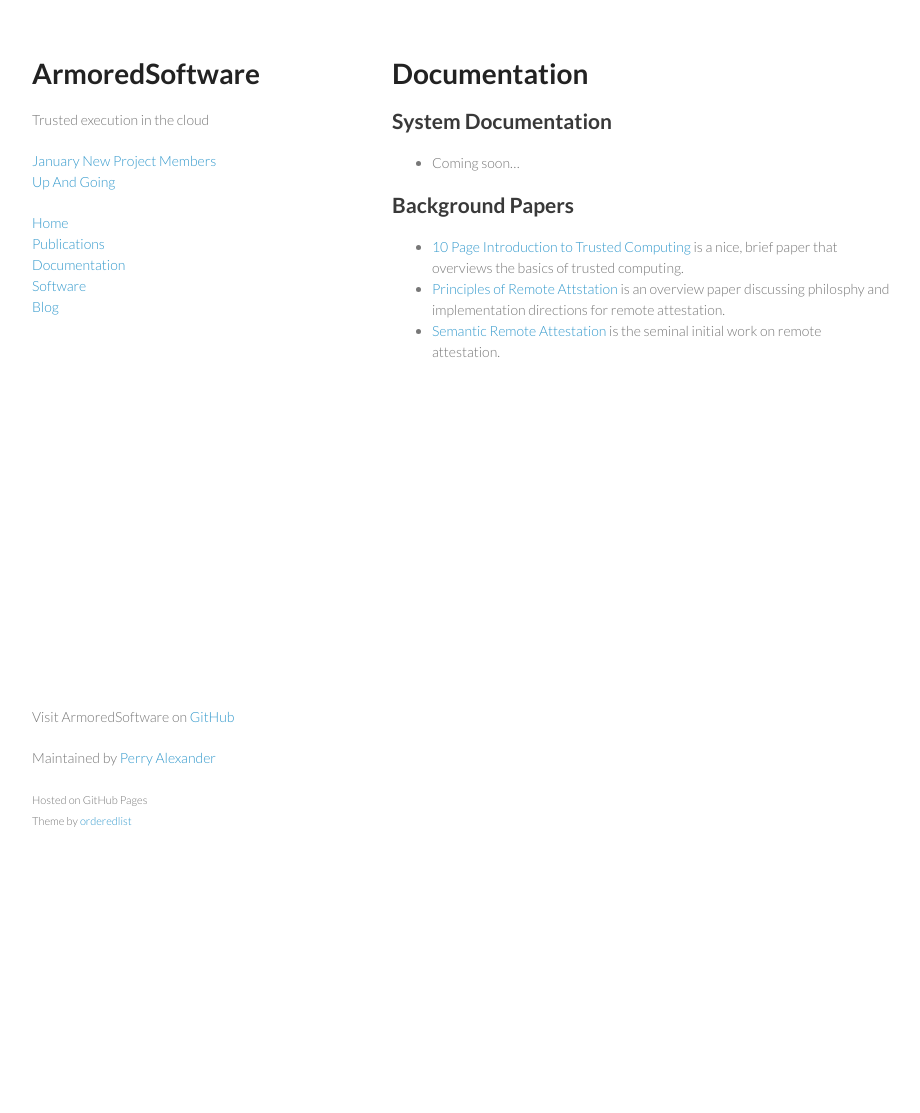
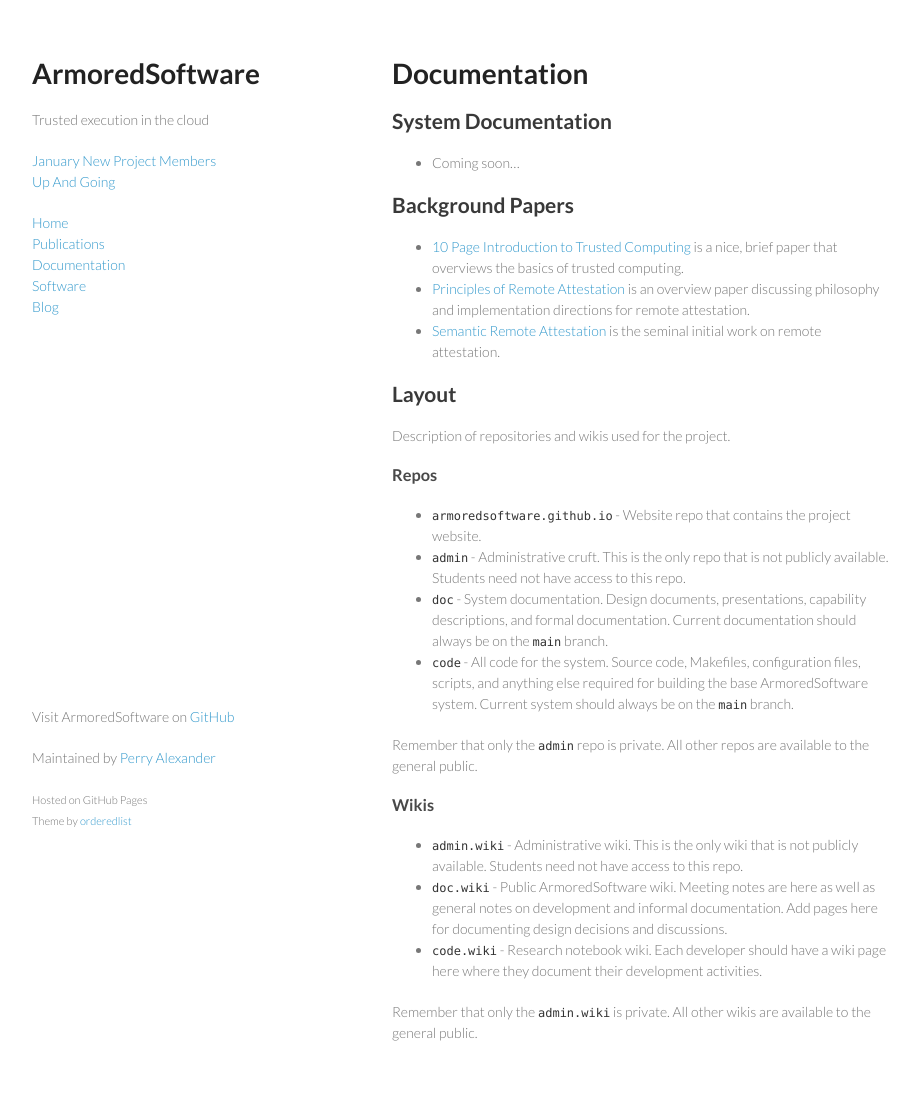
Before and after one commit to armoredsoftware/armoredsoftware.github.io, a Jekyll site: the page built from documentation.md, in a window 1280 px wide. Shown: the whole page, without its empty margins (178-1098 px from the left). Built offline with Jekyll 4.4.1, drawn with Linux system fonts in a browser that asks for light colours; before the commit the page ends 900 px from its top, so only the background shows below that.

Commit message:
added repository layout

```diff
--- a/documentation.md
+++ b/documentation.md
@@ -13,5 +13,39 @@ title: {{ site.title }}
 
 * [10 Page Introduction to Trusted Computing](http://www.cs.ox.ac.uk/files/1873/RR-08-11.PDF) is a nice, brief paper that overviews the basics of trusted
   computing.
-* [Principles of Remote Attstation](http://citeseerx.ist.psu.edu/viewdoc/summary?doi=10.1.1.298.2277) is an overview paper discussing philosphy and implementation directions for remote attestation.
+* [Principles of Remote Attestation](http://citeseerx.ist.psu.edu/viewdoc/summary?doi=10.1.1.298.2277) is an overview paper discussing philosophy and implementation directions for remote attestation.
 * [Semantic Remote Attestation](http://citeseerx.ist.psu.edu/viewdoc/summary?doi=10.1.1.1.4055) is the seminal initial work on remote attestation.
+
+## Layout
+
+Description of repositories and wikis used for the project.
+
+### Repos
+
+* `armoredsoftware.github.io` - Website repo that contains the project
+  website.
+* `admin` - Administrative cruft.  This is the only repo that is not
+  publicly available.  Students need not have access to this repo.
+* `doc` - System documentation.  Design documents, presentations,
+  capability descriptions, and formal documentation.  Current
+  documentation should always be on the `main` branch.
+* `code` - All code for the system.  Source code, Makefiles,
+  configuration files, scripts, and anything else required for
+  building the base ArmoredSoftware system.  Current system should always be
+  on the `main` branch.
+
+Remember that only the `admin` repo is private.  All other repos are
+available to the general public.
+
+### Wikis
+
+* `admin.wiki` - Administrative wiki.  This is the only wiki that is
+  not publicly available.  Students need not have access to this repo.
+* `doc.wiki` - Public ArmoredSoftware wiki.  Meeting notes are here as
+  well as general notes on development and informal documentation.
+  Add pages here for documenting design decisions and discussions.
+* `code.wiki` - Research notebook wiki.  Each developer should have a
+  wiki page here where they document their development activities.
+
+Remember that only the `admin.wiki` is private.  All other wikis are
+available to the general public.
```
